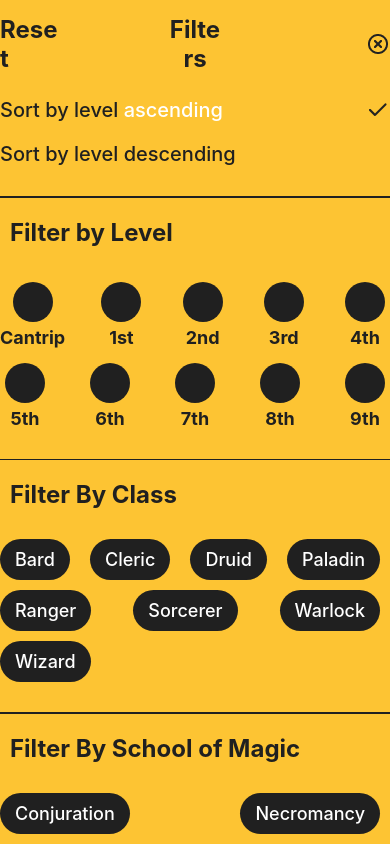
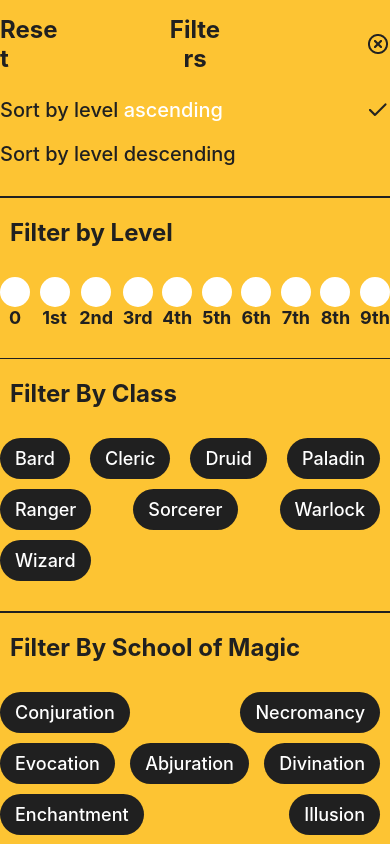
Before and after one commit to Leonardo-Costa/spell-wizard, a React Native app: screen / in a window 390 px wide. Both pictures are taken after a click on the element 361 px from the left and 96 px from the top of the page. Built offline with nearby package versions, Linux system fonts and the light colour scheme.

Commit message:
context api, filtro por orderm crescente e por nível

```diff
--- a/App.js
+++ b/App.js
@@ -1,20 +1,21 @@
-import { Home} from './src/screens';
-import { StyleSheet} from 'react-native';
+import { Home } from "./src/screens";
+import { StyleSheet } from "react-native";
+import FilterProvider from "./src/contexts/filters";
 
-
-//teste de push
 export default function App() {
   return (
-      <Home/>
+    <FilterProvider>
+      <Home />
+    </FilterProvider>
   );
 }
 
 const styles = StyleSheet.create({
   container: {
     flex: 1,
-    backgroundColor: '#fff',
-    alignItems: 'center',
-    justifyContent: 'center',
-    alignItems: 'center'
+    backgroundColor: "#fff",
+    alignItems: "center",
+    justifyContent: "center",
+    alignItems: "center",
   },
 });
--- a/src/atom/FilterButton/index.jsx
+++ b/src/atom/FilterButton/index.jsx
@@ -1,15 +1,29 @@
 import { StyleSheet, Text, View, TouchableOpacity } from "react-native";
-import React, { useState } from "react";
+import React, { useState, useContext, useEffect } from "react";
 import colors from "../../misc/Colors";
+import { FilterContext } from "../../contexts/filters";
 
-function FilterButton({ size, title, style }) {
-  const [color, setColor] = useState(true);
+function FilterButton({ size, title, style, id }) {
+  const { level, setLevel } = useContext(FilterContext);
+  const [selected, setSelected] = useState(true);
+
+  useEffect(() => {
+    setSelected(level[id]);
+  }, [level]);
+
+  const handleOnPress = () => {
+    let list = level;
+    list[id] = !list[id];
+    setLevel(list);
+    setSelected(!selected);
+  };
+
   return (
     <View style={{ alignItems: "center", ...style }}>
       <TouchableOpacity
         activeOpacity={0.75}
         onPress={() => {
-          setColor(!color);
+          handleOnPress();
         }}
         style={{
           width: size,
@@ -20,7 +34,11 @@ function FilterButton({ size, title, style }) {
       >
         <View
           style={[
-            { backgroundColor: color ? colors.dark_gray : colors.white },
+            {
+              backgroundColor: selected ? colors.white : colors.dark_gray,
+              width: size,
+              height: size,
+            },
             styles.button,
           ]}
         />
@@ -41,8 +59,6 @@ function FilterButton({ size, title, style }) {
 
 const styles = StyleSheet.create({
   button: {
-    width: 40,
-    height: 40,
     borderRadius: 40,
   },
 });
--- /dev/null
+++ b/src/contexts/filters.js
@@ -0,0 +1,29 @@
+import React, { createContext, useState } from "react";
+
+export const FilterContext = createContext({});
+
+function FilterProvider({ children }) {
+  const [ascending, setAscending] = useState(true);
+  const [level, setLevel] = useState([
+    true,
+    true,
+    true,
+    true,
+    true,
+    true,
+    true,
+    true,
+    true,
+    true,
+  ]);
+
+  return (
+    <FilterContext.Provider
+      value={{ ascending, setAscending, level, setLevel }}
+    >
+      {children}
+    </FilterContext.Provider>
+  );
+}
+
+export default FilterProvider;
--- a/src/organisms/FilterByLevel/index.jsx
+++ b/src/organisms/FilterByLevel/index.jsx
@@ -1,10 +1,32 @@
 import { StyleSheet, Text, View } from "react-native";
 import { FilterButton } from "../../atom";
-import React, { useState } from "react";
+import React, { useState, useContext } from "react";
 import colors from "../../misc/Colors";
+import { FilterContext } from "../../contexts/filters";
+
+const levelNames = {
+  0: "0",
+  1: "1st",
+  2: "2nd",
+  3: "3rd",
+  4: "4th",
+  5: "5th",
+  6: "6th",
+  7: "7th",
+  8: "8th",
+  9: "9th",
+};
 
 function FilterByLevel({ style }) {
-  const buttonSize = 50;
+  const buttonSize = 30;
+  const { level, setLevel } = useContext(FilterContext);
+
+  const handlePress = (l) => {
+    let list = level;
+    list[l] = !list[l];
+    setLevel(list);
+  };
+
   return (
     <View style={[styles.container, style]}>
       <Text
@@ -25,11 +47,14 @@ function FilterByLevel({ style }) {
           width: "100%",
         }}
       >
-        <FilterButton size={buttonSize} title="Cantrip" />
-        <FilterButton size={buttonSize} title="1st" />
-        <FilterButton size={buttonSize} title="2nd" />
-        <FilterButton size={buttonSize} title="3rd" />
-        <FilterButton size={buttonSize} title="4th" />
+        {Object.keys(levelNames).map((l) => (
+          <FilterButton
+            key={l}
+            size={buttonSize}
+            title={levelNames[l]}
+            id={l}
+          />
+        ))}
       </View>
       <View
         style={{
@@ -37,13 +62,7 @@ function FilterByLevel({ style }) {
           justifyContent: "space-between",
           width: "100%",
         }}
-      >
-        <FilterButton size={buttonSize} title="5th" />
-        <FilterButton size={buttonSize} title="6th" />
-        <FilterButton size={buttonSize} title="7th" />
-        <FilterButton size={buttonSize} title="8th" />
-        <FilterButton size={buttonSize} title="9th" />
-      </View>
+      ></View>
     </View>
   );
 }
--- a/src/organisms/FilterByName/index.jsx
+++ b/src/organisms/FilterByName/index.jsx
@@ -26,7 +26,7 @@ function FilterByName({ name, titles }) {
         }}
       >
         {titles.map((text) => (
-          <TextButton style={styles.button} text={text} />
+          <TextButton key={text} style={styles.button} text={text} />
         ))}
       </View>
     </View>
--- a/src/organisms/SortBy/index.jsx
+++ b/src/organisms/SortBy/index.jsx
@@ -1,14 +1,15 @@
 import { StyleSheet, Text, View, TouchableOpacity } from "react-native";
-import React, { useState } from "react";
+import React, { useContext } from "react";
 import { Icon } from "../../atom";
 import colors from "../../misc/Colors";
+import { FilterContext } from "../../contexts/filters";
 
 const icons = {
   teste: require("../../../assets/Check_Big.png"),
 };
 
 function SortBy() {
-  const [ascending, setAscending] = useState(true);
+  const { ascending, setAscending } = useContext(FilterContext);
   return (
     <View style={styles.container}>
       <View
--- a/src/screens/Home/index.jsx
+++ b/src/screens/Home/index.jsx
@@ -1,10 +1,11 @@
 import { StyleSheet, View, FlatList } from "react-native";
 import { BigTitle, IconButton, SearchBar } from "../../atom";
 import { SpellCard } from "../../organisms";
-import React, { useState } from "react";
+import React, { useState, useContext } from "react";
 import spells from "../../data/spells.json";
 import { Modal } from "react-native";
 import { Filter } from "../Filter";
+import { FilterContext } from "../../contexts/filters";
 
 const icons = {
   group: require("../../../assets/group.png"),
@@ -13,7 +14,7 @@ const icons = {
 
 function Home() {
   const [modalVisible, setModalVisible] = useState(false);
-
+  const { ascending } = useContext(FilterContext);
   return (
     <View style={styles.container}>
       <View style={styles.topPart}>
@@ -39,7 +40,7 @@ function Home() {
         <FlatList
           showsVerticalScrollIndicator={false}
           data={spells}
-          renderItem={({ item }) => <SpellCard spell={item} />}
+          renderItem={({ item }) => <SpellCard key={item.index} spell={item} />}
           keyExtractor={(item) => item.index}
         />
       </View>
```
